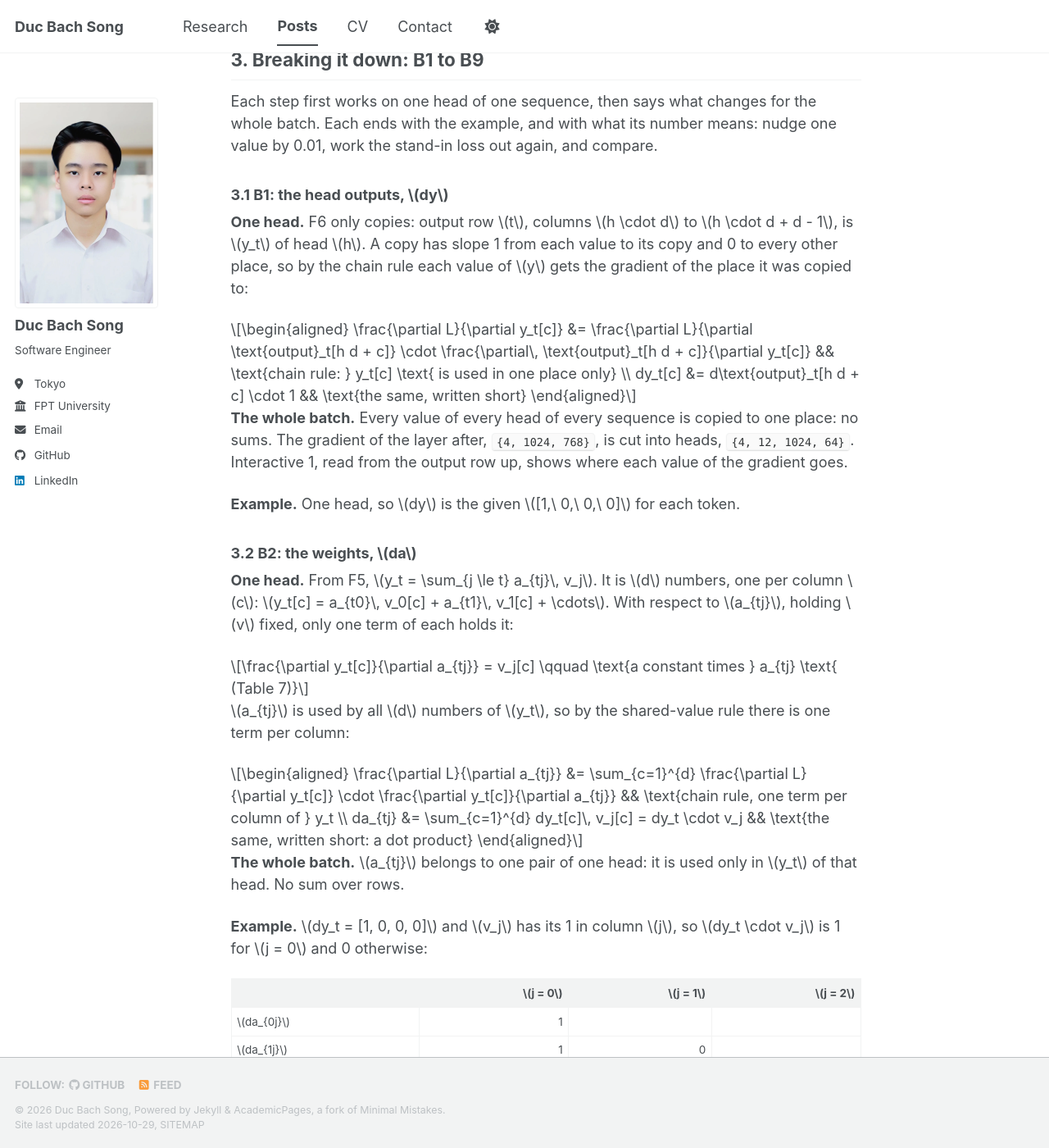
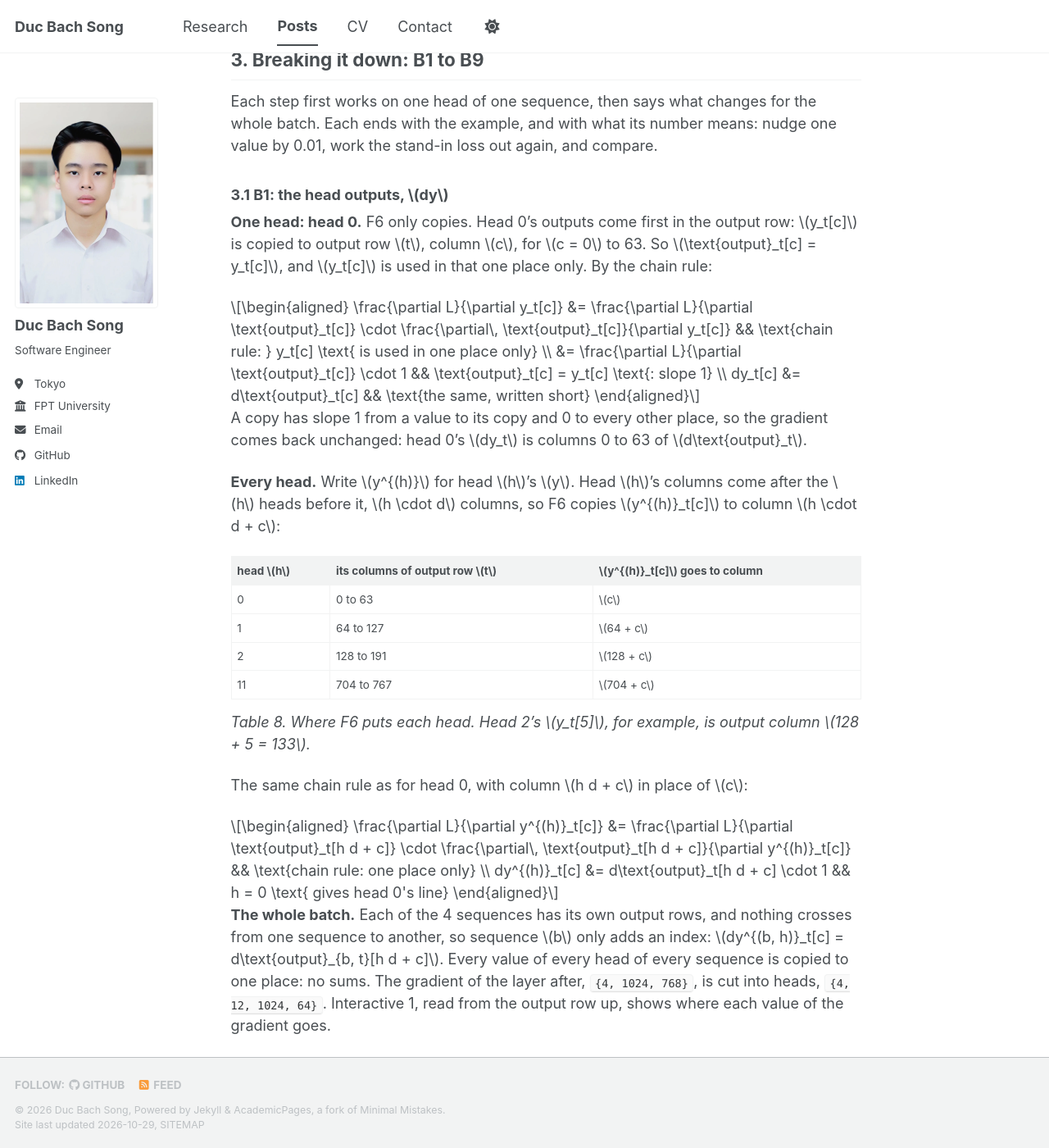
Before and after one commit to ducbachsong/ducbachsong.github.io, a Jekyll site: the page built from _posts/2026-10-28-attention-backward.md, in a window 1280 px wide and 1400 px high, scrolled down 10673 px. Shown: the whole window at 82% size. Built offline with Jekyll 4.4.1, drawn with Linux system fonts in a browser that asks for light colours; a style sheet for code colours, icons or effects is not loaded; some of the changed text lies outside the part shown.

Commit message:
Attention backward: B1 for head 0 first, then every head at column h d + c, then the batch, with a table of where each head goes

```diff
--- a/_posts/2026-10-28-attention-backward.md
+++ b/_posts/2026-10-28-attention-backward.md
@@ -263,21 +263,52 @@ out again, and compare.
 
 ### 3.1 B1: the head outputs, $$dy$$
 
-**One head.** F6 only copies: output row $$t$$, columns $$h \cdot d$$ to $$h \cdot d + d - 1$$, is
-$$y_t$$ of head $$h$$. A copy has slope 1 from each value to its copy and 0 to every other place, so by
-the chain rule each value of $$y$$ gets the gradient of the place it was copied to:
+**One head: head 0.** F6 only copies. Head 0's outputs come first in the output row: $$y_t[c]$$ is
+copied to output row $$t$$, column $$c$$, for $$c = 0$$ to 63. So $$\text{output}_t[c] = y_t[c]$$, and
+$$y_t[c]$$ is used in that one place only. By the chain rule:
 
 $$
 \begin{aligned}
-\frac{\partial L}{\partial y_t[c]} &= \frac{\partial L}{\partial \text{output}_t[h d + c]} \cdot \frac{\partial\, \text{output}_t[h d + c]}{\partial y_t[c]}
+\frac{\partial L}{\partial y_t[c]} &= \frac{\partial L}{\partial \text{output}_t[c]} \cdot \frac{\partial\, \text{output}_t[c]}{\partial y_t[c]}
   && \text{chain rule: } y_t[c] \text{ is used in one place only} \\
-dy_t[c] &= d\text{output}_t[h d + c] \cdot 1
+&= \frac{\partial L}{\partial \text{output}_t[c]} \cdot 1
+  && \text{output}_t[c] = y_t[c] \text{: slope 1} \\
+dy_t[c] &= d\text{output}_t[c]
   && \text{the same, written short}
 \end{aligned}
 $$
 
-**The whole batch.** Every value of every head of every sequence is copied to one place: no sums. The
-gradient of the layer after, `{4, 1024, 768}`, is cut into heads, `{4, 12, 1024, 64}`. Interactive 1, read from the output row up, shows where each value of the gradient goes.
+A copy has slope 1 from a value to its copy and 0 to every other place, so the gradient comes back
+unchanged: head 0's $$dy_t$$ is columns 0 to 63 of $$d\text{output}_t$$.
+
+**Every head.** Write $$y^{(h)}$$ for head $$h$$'s $$y$$. Head $$h$$'s columns come after the $$h$$ heads
+before it, $$h \cdot d$$ columns, so F6 copies $$y^{(h)}_t[c]$$ to column $$h \cdot d + c$$:
+
+| head $$h$$ | its columns of output row $$t$$ | $$y^{(h)}_t[c]$$ goes to column |
+|---|---|---|
+| 0 | 0 to 63 | $$c$$ |
+| 1 | 64 to 127 | $$64 + c$$ |
+| 2 | 128 to 191 | $$128 + c$$ |
+| 11 | 704 to 767 | $$704 + c$$ |
+
+*Table 8. Where F6 puts each head. Head 2's $$y_t[5]$$, for example, is output column $$128 + 5 = 133$$.*
+
+The same chain rule as for head 0, with column $$h d + c$$ in place of $$c$$:
+
+$$
+\begin{aligned}
+\frac{\partial L}{\partial y^{(h)}_t[c]} &= \frac{\partial L}{\partial \text{output}_t[h d + c]} \cdot \frac{\partial\, \text{output}_t[h d + c]}{\partial y^{(h)}_t[c]}
+  && \text{chain rule: one place only} \\
+dy^{(h)}_t[c] &= d\text{output}_t[h d + c] \cdot 1
+  && h = 0 \text{ gives head 0's line}
+\end{aligned}
+$$
+
+**The whole batch.** Each of the 4 sequences has its own output rows, and nothing crosses from one
+sequence to another, so sequence $$b$$ only adds an index: $$dy^{(b, h)}_t[c] = d\text{output}_{b, t}[h d + c]$$.
+Every value of every head of every sequence is copied to one place: no sums. The gradient of the layer
+after, `{4, 1024, 768}`, is cut into heads, `{4, 12, 1024, 64}`. Interactive 1, read from the output row
+up, shows where each value of the gradient goes.
 
 **Example.** One head, so $$dy$$ is the given $$[1,\ 0,\ 0,\ 0]$$ for each token.
 
@@ -400,7 +431,7 @@ $$
 | 1 | $$1 \times 0.2689414 + 0 = 0.2689414$$ | $$-0.2689414 / 1.3678794 = -0.1966119$$ |
 | 2 | $$1 \times 0.2119416 + 0 + 0 = 0.2119416$$ | $$-0.2119416 / 1.7357589 = -0.1221031$$ |
 
-*Table 10. B4 in the example.*
+*Table 11. B4 in the example.*
 
 **What it means.** Raise $$S_1$$ by 0.01, holding $$e_{10}$$ and $$e_{11}$$: each weight of row 1 shrinks,
 $$a_{10} = 0.3678794 / 1.3778794 = 0.2669895$$, down 0.0019519, and $$L$$ with it, since it counts
@@ -722,7 +753,7 @@ The kernel in my trainer [1] (`attention.cuh`) is C1 and C2 written out, as llm.
 | B7, B8 | two `cublasSgemmStridedBatched`, scale $$1/\sqrt{d}$$ | $$dQ = dS\, K$$, $$dK = dS^\top Q$$ |
 | B9 | `attention_merge_qkv_grad_kernel` | F1 undone |
 
-*Table 19. "Strided batched": one call makes many products of the same size, each one stride further
+*Table 20. "Strided batched": one call makes many products of the same size, each one stride further
 along in memory: here, one per head of each sequence. cuBLAS reads matrices by columns, so each product
 is asked for turned round, as the linear note's cuBLAS version does [3].*
 
```
Also changed, not shown: other parts of _posts/2026-10-28-attention-backward.md (+12 -12 lines).
